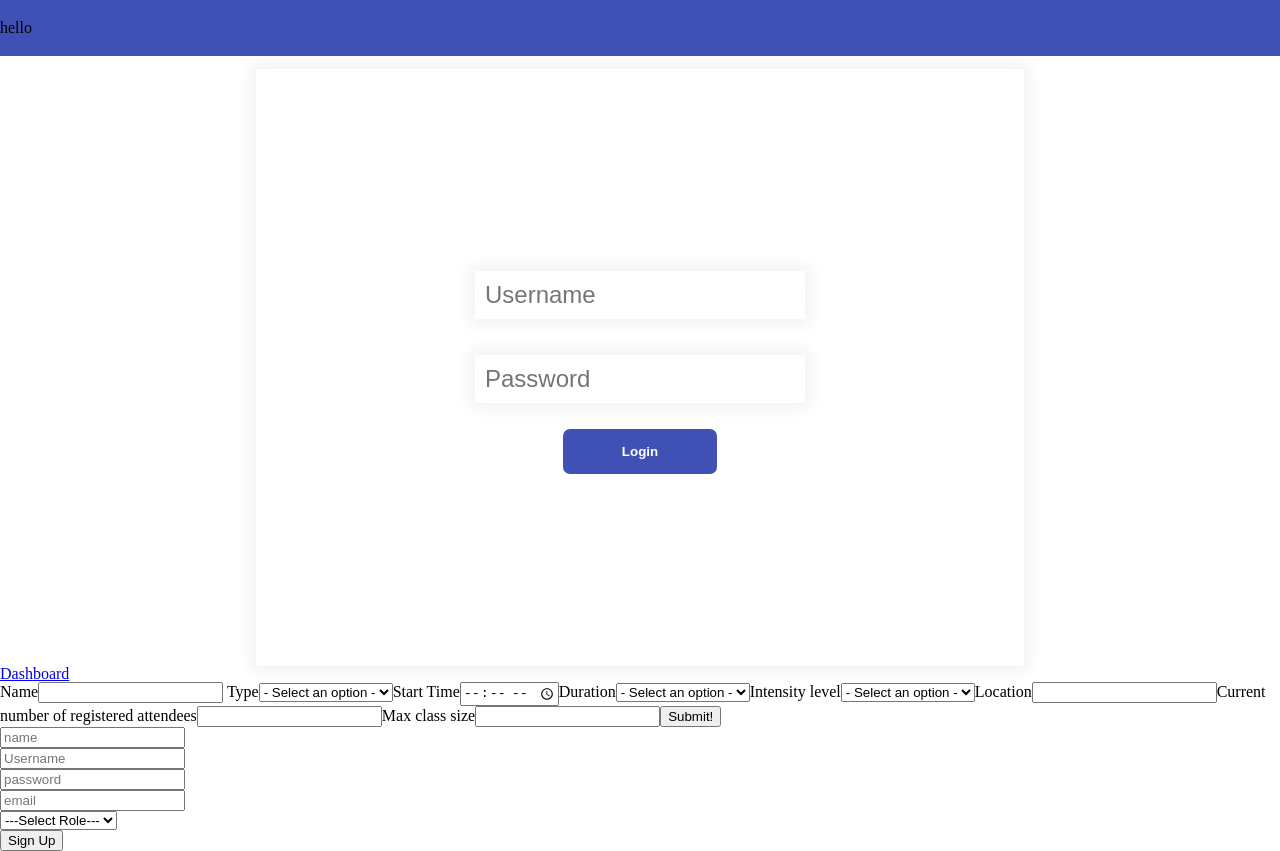
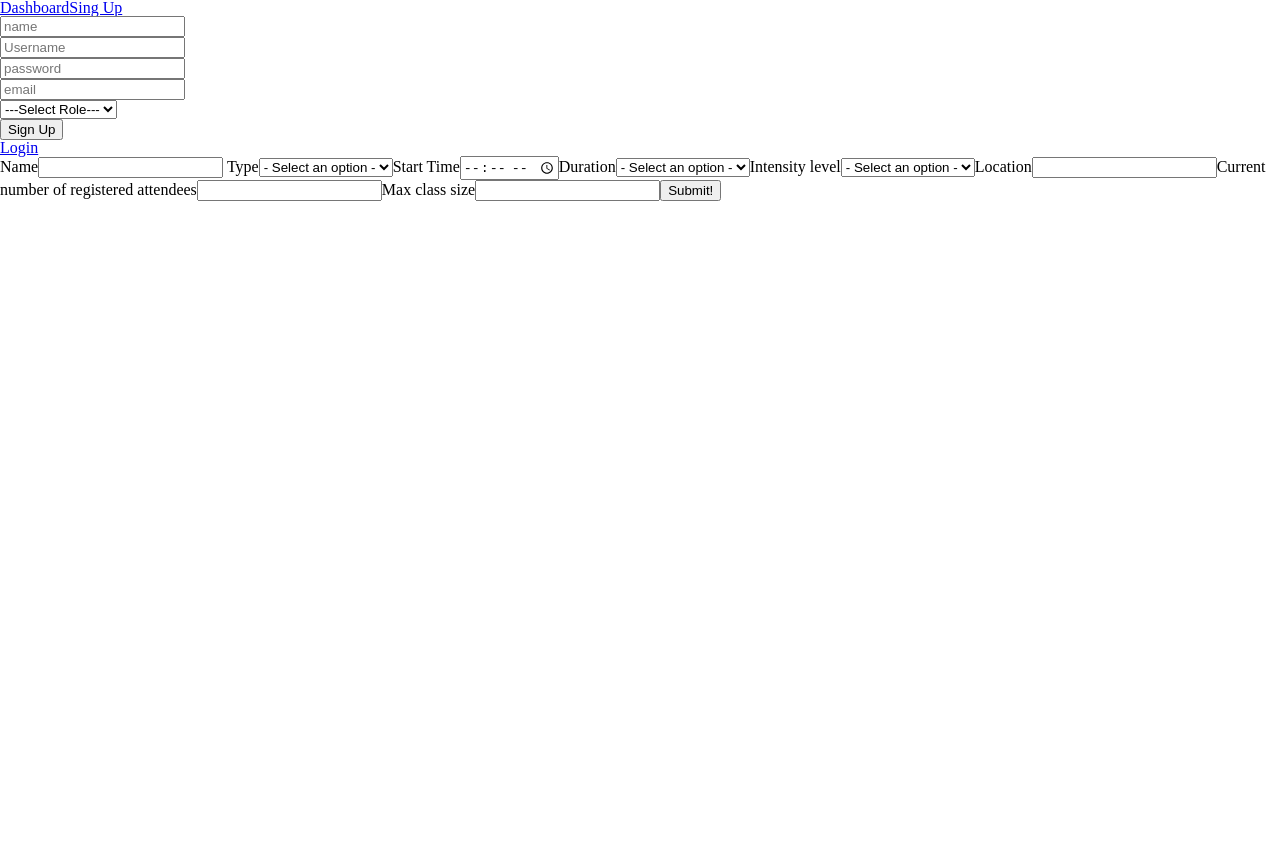
Before and after one commit to RococoCoding/Anywhere-Fitness, a React (Create React App) app: page /singUp in a window 1280 px wide. After the commit the page ends 800 px from the top, so only its background shows below. Built offline with nearby package versions, Linux system fonts and the light colour scheme.

Commit message:
made-links-to-components

```diff
--- a/src/App.js
+++ b/src/App.js
@@ -14,7 +14,6 @@ function App() {
         <nav>
         </nav>
       </header>
-      <Login/>
       <Link to="/protected">Dashboard</Link>
       <Route path="/protected">
         <Dashboard />
@@ -25,8 +24,16 @@ function App() {
       <Route path="/edit-class">
         <EditClass />
       </Route>
+      <Link to="/singUp">Sing Up</Link>
+        <Route path="/singUp">
+          <SignUp />
+        </Route>
+      <Link to="/login">Login</Link>
+        <Route path="/login">
+          <Login />
+        </Route>
       <CreateClass/>
-      <SignUp/>
+
     </div>
   );
 }
--- a/src/components/Signup.js
+++ b/src/components/Signup.js
@@ -3,6 +3,7 @@
 // 2) push to you're registered page with sign in
 
 import React, {useState} from "react";
+import { Link, Route } from "react-router-dom";
 import axios from "axios";
 import * as yup from "yup";
 import schema from "./validation/signUpSchema";
```
Also changed, not shown: src/components/Registered.js (+10 -0 lines).
